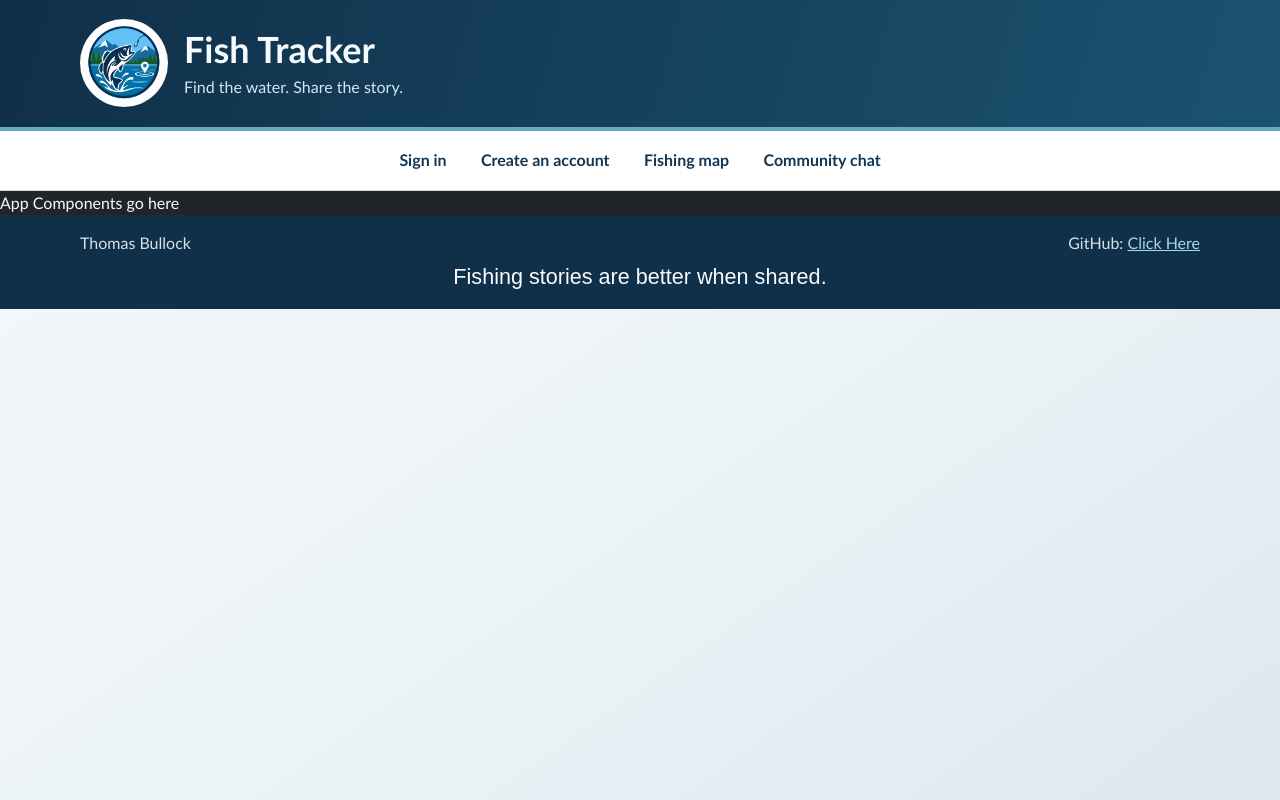
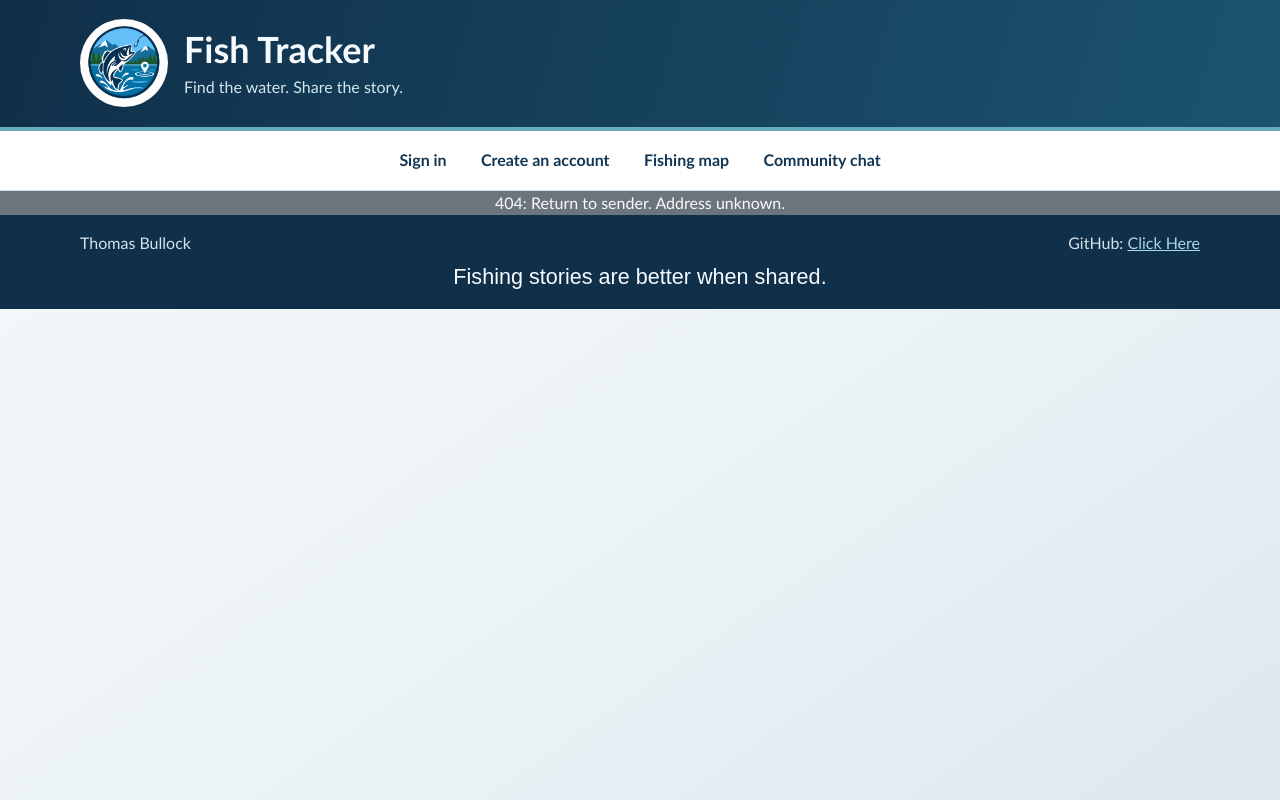
Before and after one commit to trbullock/startup, a React (Vite) app in the folder startup-html/: page / in a window 1280 px wide. Built offline with nearby package versions, Linux system fonts and the light colour scheme.

Commit message:
Big Milestone

```diff
--- a/startup-html/src/app.jsx
+++ b/startup-html/src/app.jsx
@@ -29,7 +29,13 @@
         <NavLink className="nav-link" to="/chat">Community chat</NavLink>
         </nav>
 
-        <main>App Components go here</main>
+        <Routes>
+            <Route path='/login' element={<Login />} exact />
+            <Route path='/account' element={<Account />} />
+            <Route path='/map' element={<Map />} />
+            <Route path='/chat' element={<Chat />} />
+            <Route path='*' element={<NotFound />} />
+        </Routes>
 
         <footer class="site-footer">
         <p>Thomas Bullock</p>
@@ -41,3 +47,7 @@
   </BrowserRouter>
   );
 }
+
+function NotFound() {
+  return <main className="container-fluid bg-secondary text-center">404: Return to sender. Address unknown.</main>;
+}
```
